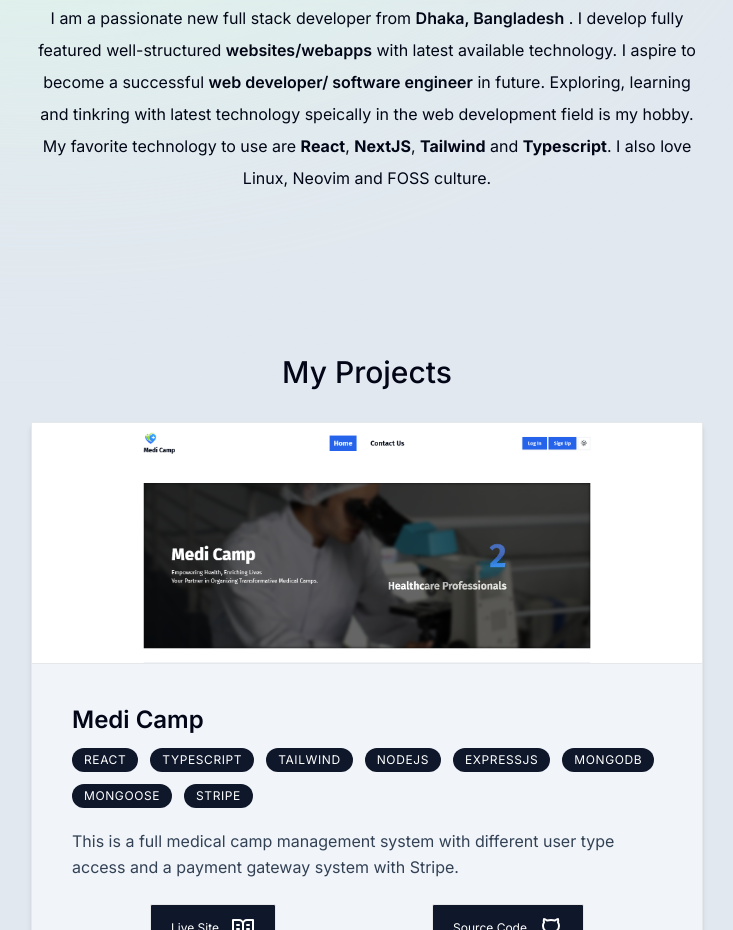
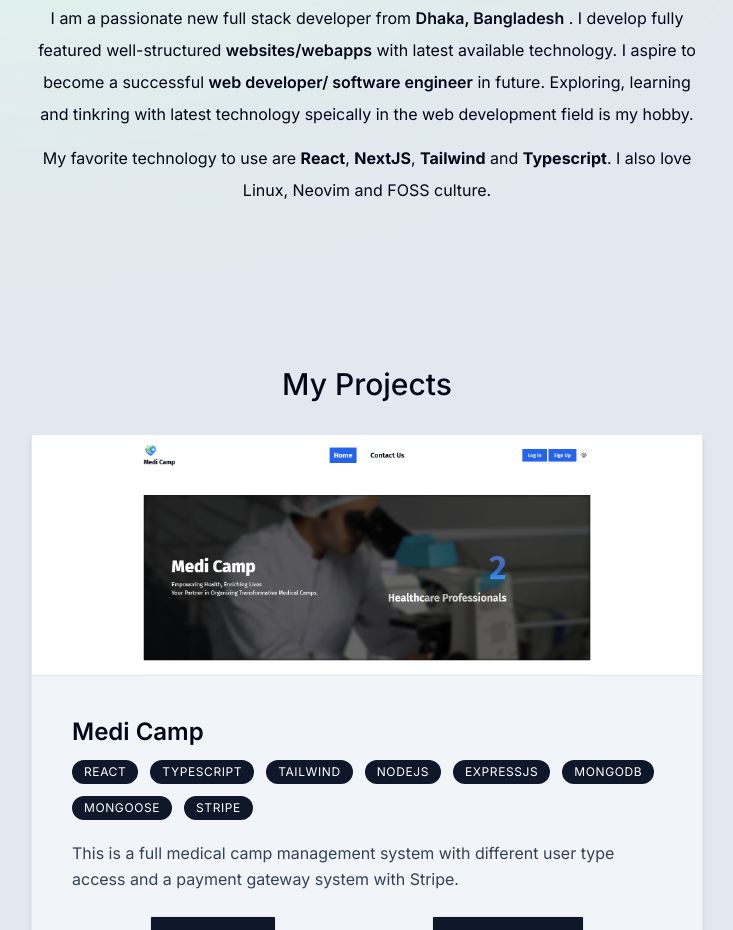
Before and after one commit to NasifAhmed/portfolio, a Next.js app: page / in a window 1280 px wide. Shown: the part 820-1750 px from the top of the page, without its empty margins (273-1006 px from the left). Built offline with nearby package versions, Linux system fonts and the light colour scheme.

Commit message:
Style tweaks

```diff
--- a/components/About.tsx
+++ b/components/About.tsx
@@ -26,7 +26,7 @@ export default function About() {
                 </span>
                 {` in future. Exploring, learning and tinkring with latest technology speically in the web development field is my hobby.`}
             </p>
-            <p>
+            <p className="mt-3">
                 {`My favorite technology to use are `}
                 <span className="font-bold">React</span>
                 {`, `}
--- a/components/Header.tsx
+++ b/components/Header.tsx
@@ -11,7 +11,7 @@ export default function Header() {
     return (
         <header className="z-50 relative">
             <motion.div
-                className="fixed top-0 h-[5.5rem] w-full rounded-none border border-white border-opacity-40 bg-white bg-opacity-80 shadow-lg shadow-black/[0.03] backdrop-blur-[0.5rem] sm:h-[3.25rem]  "
+                className="fixed top-0 h-[6rem] w-full rounded-none border border-white border-opacity-40 bg-white bg-opacity-80 shadow-lg shadow-black/[0.03] backdrop-blur-[0.5rem] sm:h-[3.25rem]  "
                 initial={{ y: -100, opacity: 0 }}
                 animate={{ y: 0, opacity: 1 }}
             >
```
